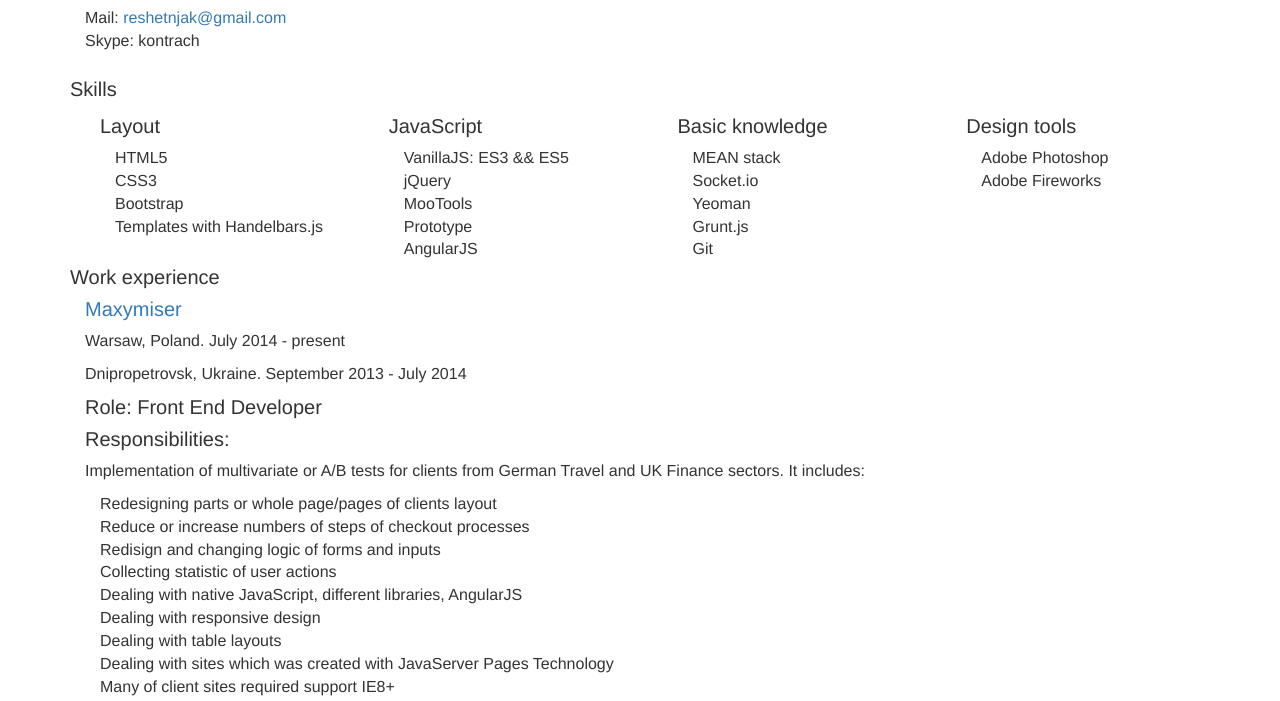
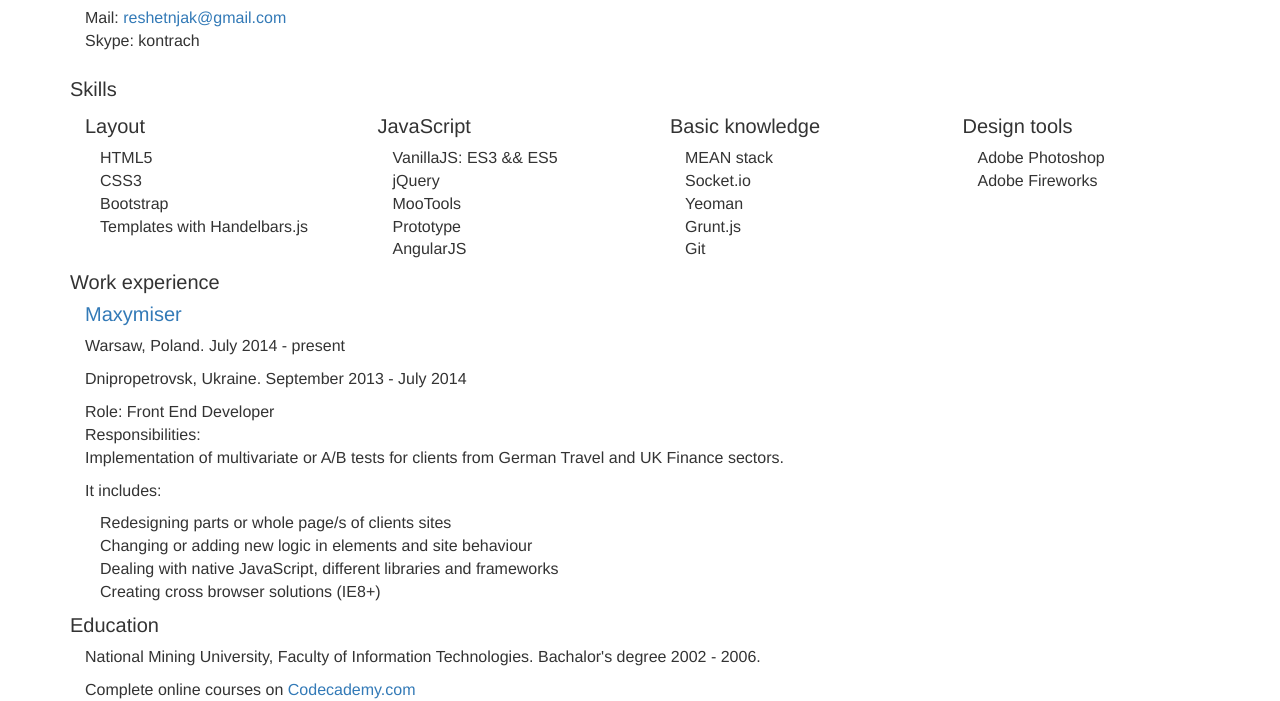
Before and after one commit to Reshetnyak/reshetnyak.github.io, a plain HTML site: page index.html in a window 1280 px wide. Shown: the part 103-804 px from the top of the page. Drawn offline with Linux system fonts and the light colour scheme.

Commit message:
change html and css

```diff
--- a/css/main.css
+++ b/css/main.css
@@ -3,6 +3,7 @@ body{
 }
 ul{
 	padding: 0 0 0 15px;
+	margin-bottom: 0;
 }
 ul li{
 	list-style: none;
@@ -10,6 +11,9 @@ ul li{
 }
 .no-mg-top{
 	margin-top: 0;
+}
+.no-padding{
+	padding: 0;
 }
 .mg-left-15{
 	margin-left: 15px;
@@ -24,3 +28,6 @@ h3{
 p{
 	font-size: 16px;
 }
+section{
+	margin-bottom: 10px;
+}
--- a/index.html
+++ b/index.html
@@ -26,7 +26,7 @@
 			<section class="skills container bs-callout bs-callout-info">
 				<div class="row">
 					<h3>Skills</h3>
-					<ul>
+					<ul class="no-padding">
 						<li class="layout col-xs-6 col-sm-6 col-md-3 col-lg-3">
 							<h3>Layout</h3>
 							<ul>
@@ -75,25 +75,20 @@
 						<p>Dnipropetrovsk, Ukraine. September 2013 - July 2014</p>
 					</li>
 					<li>
-						<h3>Role: Front End Developer</h3>
+						Role: Front End Developer
 					</li>
 					<li>
-						<h3>Responsibilities:</h3>
-						<p>
-							Implementation of multivariate or A/B tests for clients from German Travel and UK Finance sectors.
-							It includes:
+						<span>Responsibilities:</span>
+						<div>
+							<p>Implementation of multivariate or A/B tests for clients from German Travel and UK Finance sectors.</p>
+							<p>It includes:</p>
 							<ul>
-								<li>Redesigning parts or whole page/pages of clients layout</li>
-								<li>Reduce or increase numbers of steps of checkout processes</li>
-								<li>Redisign and changing logic of forms and inputs</li>
-								<li>Collecting statistic of user actions</li>
-								<li>Dealing with native JavaScript, different libraries, AngularJS</li>
-								<li>Dealing with responsive design</li>
-								<li>Dealing with table layouts</li>
-								<li>Dealing with sites which was created with JavaServer Pages Technology</li>
-								<li>Many of client sites required support IE8+</li>
+								<li>Redesigning parts or whole page/s of clients sites</li>
+								<li>Changing or adding new logic in elements and site behaviour</li>
+								<li>Dealing with native JavaScript, different libraries and frameworks</li>
+								<li>Creating cross browser solutions (IE8+)</li>
 							</ul>
-						</p>
+						</div>
 					</li>
 				</ul>
 			</section>
```
